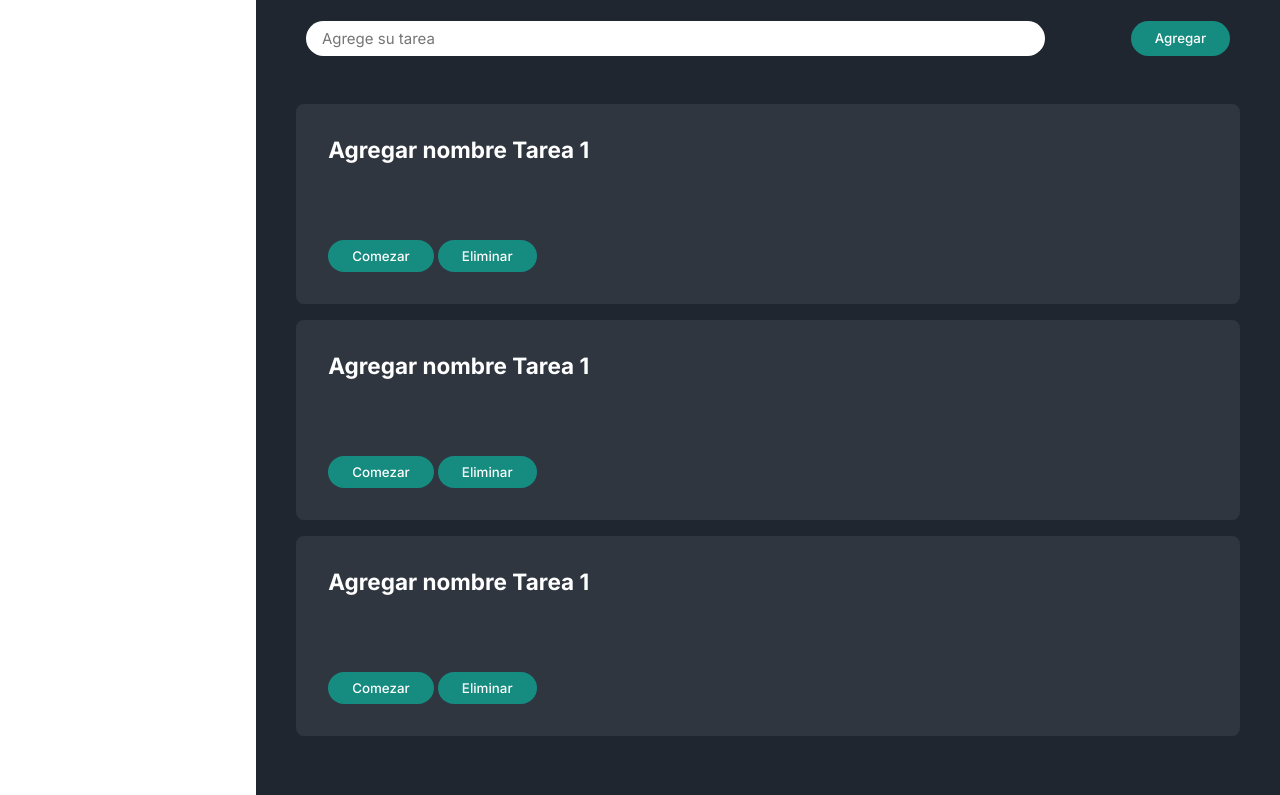
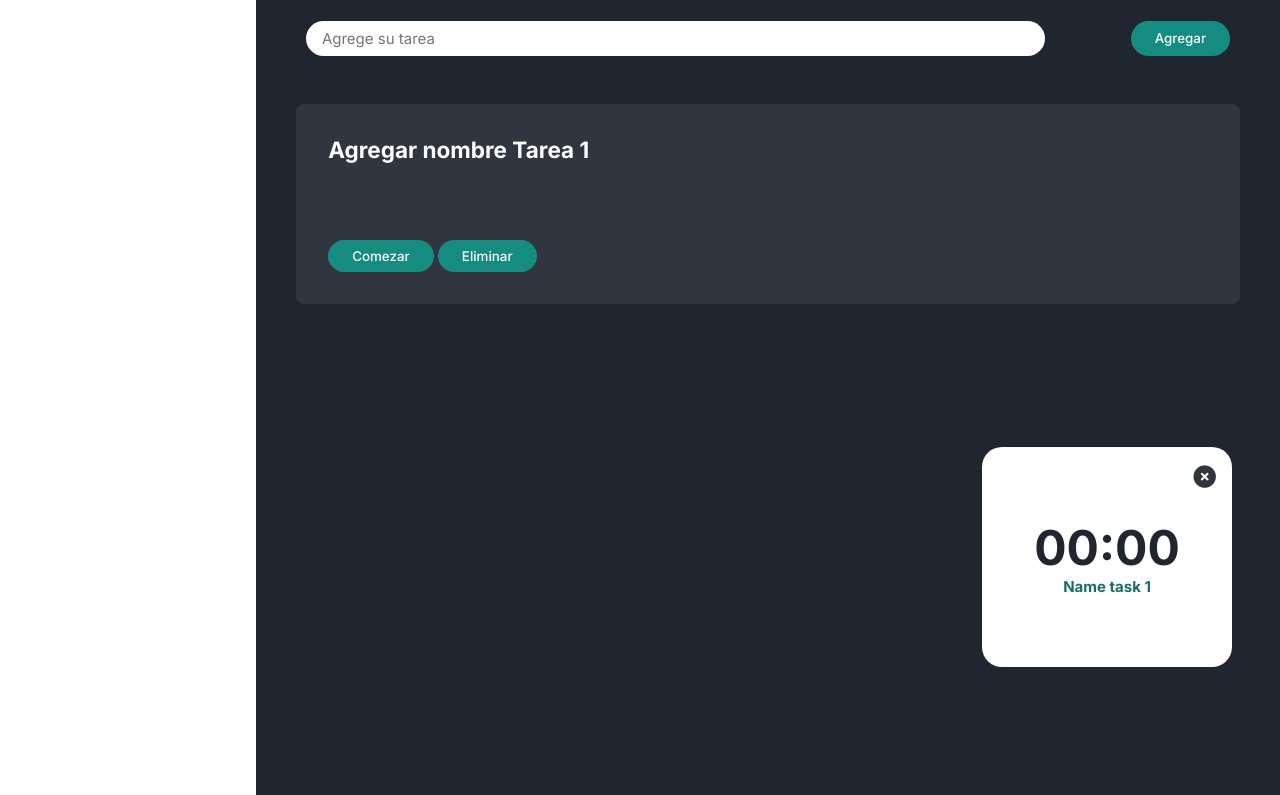
Before and after one commit to edwinguarisma/app-to-do, a plain HTML site: page index.html in a window 1280 px wide. Shown: the part 85-880 px from the top of the page. Drawn offline with Linux system fonts and the light colour scheme; files whose address does not match are found by name.

Commit message:
Inicio de App To do

```diff
--- a/css/style.css
+++ b/css/style.css
@@ -242,6 +242,48 @@ img {
     transition: all .3s ease;
 }
 
+/* RELOJ APP */
+.temporizador {
+    position: fixed;
+    width: 250px;
+    height: 220px;
+    background: var(--COLOR-BLANCO);
+    border-radius: 20px;
+    bottom: 3rem;
+    right: 3rem;
+    padding: 1.5rem;
+}
+
+.temporizador__content{
+    display: grid;
+    place-content: center;
+    place-items: center;
+    width: 100%;
+    height: 100%;
+}
+
+.tiempoTask{
+    color: var(--COLOR-FONDO);
+    font-size: 2rem;
+}
+
+.taskName{
+    color: var(--COLOR-HOVER);
+}
+
+.btn__close{
+    position: absolute;
+    top: 1rem;
+    right: 1rem;
+    font-size: 1.4rem;
+    cursor: pointer;
+}
+
+.btn__close-icon{
+    color: var(--COLOR-FONDO-ALT);
+}
+/* RELOJ APP */
+
 .contenedor__tareas {
     margin: 0 auto;
     margin-top: 3rem;
--- a/index.html
+++ b/index.html
@@ -65,6 +65,22 @@
             </div>
 
             <div class="text__tareas-content">
+
+                <div class="temporizador">
+                    <div class="temporizador__content">
+                        <div class="tiempoTask" id="tiempoTask">
+                            <h2>00:00</h2>
+                        </div>
+                        <div class="taskName" id="taskName">
+                            <h4>Name task 1</h4>
+                        </div>
+                        <div class="btn__close">
+                            <i class="fa-solid fa-circle-xmark btn__close-icon"></i>
+                        </div>
+                    </div>
+                </div>
+
+                <!-- PARA AÑDIR LAS TAREAS -->
                 <form class="formulario__list" action="#">
                     <div class="info__tarea">
                         <input class="input__text" type="text" placeholder="Agrege su tarea">
@@ -75,9 +91,11 @@
                             <option value="Baja">Baja</option>
                         </select> -->
                     </div>
-                    <button class="btn" type="submit">Agregar</button>
+                    <button class="btn" id="addTask" type="submit">Agregar</button>
                 </form>
+                <!-- PARA AÑDIR LAS TAREAS -->
 
+                <!-- PARA AÑDIR VER LAS TAREAS -->
                 <div class="contenedor__tareas">
                     <div class="contenedor__tareas-box" id="1">
                         <div class="contenedor__tareas-titulo">
@@ -90,30 +108,12 @@
                             <button class="btn">Eliminar</button>
                         </div>
                     </div>
-                    <div class="contenedor__tareas-box" id="1">
-                        <div class="contenedor__tareas-titulo">
-                            <h2 class="nombre__tarea">Agregar nombre Tarea 1</h2>
-                            <!-- <div class="underline"></div> -->
-                        </div>
 
-                        <div class="contenedor__btn">
-                            <button class="btn">Comezar</button>
-                            <button class="btn">Eliminar</button>
-                        </div>
-                    </div>
-                    <div class="contenedor__tareas-box" id="1">
-                        <div class="contenedor__tareas-titulo">
-                            <h2 class="nombre__tarea">Agregar nombre Tarea 1</h2>
-                            <!-- <div class="underline"></div> -->
-                        </div>
 
-                        <div class="contenedor__btn">
-                            <button class="btn">Comezar</button>
-                            <button class="btn">Eliminar</button>
-                        </div>
-                    </div>
 
                 </div>
+                <!-- PARA AÑDIR VER LAS TAREAS -->
+
 
             </div>
 
--- a/js/app.js
+++ b/js/app.js
@@ -0,0 +1,8 @@
+const tarea = [];
+let tiempo = 0;
+let timer = null;
+let timeBreak = null;
+let current = null;
+
+// SELECION DE BTN
+const addTask = document.getElementById('addTask');
```
